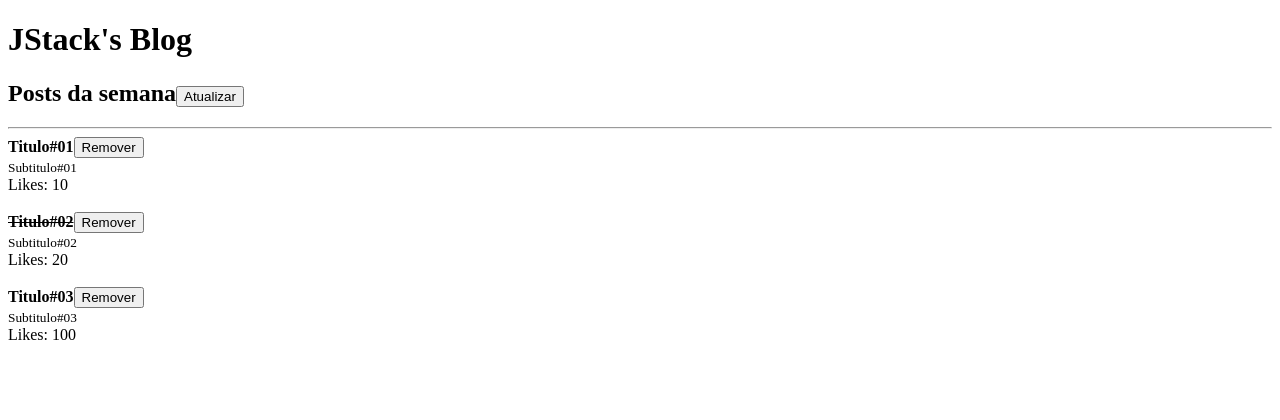
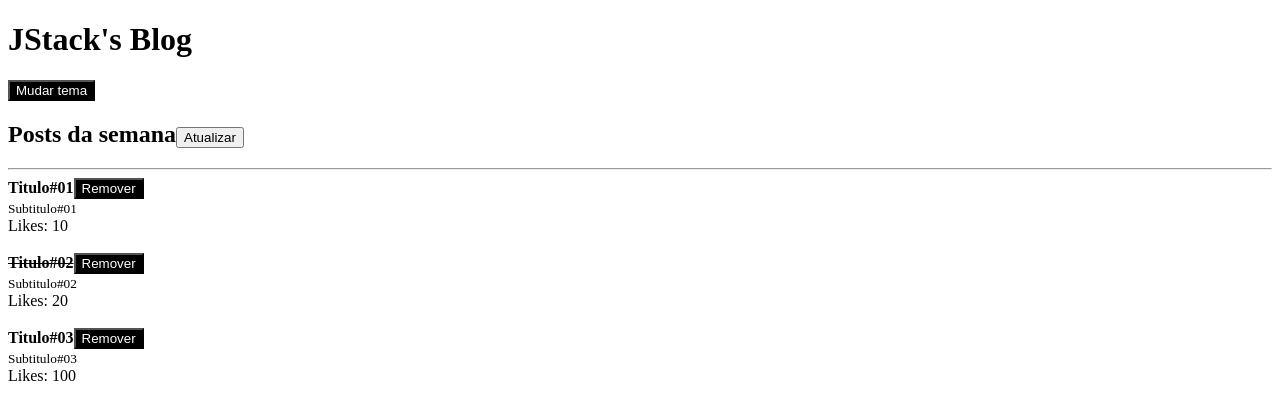
Before and after one commit to romuloms/react-fundamentos, a React app: page / in a window 1280 px wide. Shown: the top 420 px of the page. Built offline with nearby package versions, Linux system fonts and the light colour scheme.

Commit message:
used context api

```diff
--- a/src/App.js
+++ b/src/App.js
@@ -2,6 +2,7 @@
 
 import Post from './Post';
 import Header from './Header';
+import { ThemeProvider } from './ThemeContext';
 
 function App() {
   const [posts, setPosts] = useState([
@@ -50,7 +51,7 @@
   }
 
   return (
-    <>
+    <ThemeProvider>
       <Header>
         <h2>
           Posts da semana
@@ -68,7 +69,7 @@
         />
       ))}
 
-    </>
+    </ThemeProvider>
   );
 }
 
--- /dev/null
+++ b/src/Button.js
@@ -0,0 +1,25 @@
+import React, { useContext } from 'react';
+import PropTypes from 'prop-types';
+
+import { ThemeContext } from './ThemeContext';
+
+export default function Button(props) {
+  const { theme } = useContext(ThemeContext);
+
+  return (
+    <button
+      onClick={props.onClick}
+      style={{
+        color: theme === 'dark' ? '#fff' : '#000',
+        background: theme === 'dark' ? '#000' : '#fff',
+      }}
+    >
+      {props.children}
+    </button>
+  );
+}
+
+Button.propTypes = {
+  children: PropTypes.node.isRequired,
+  onClick: PropTypes.func.isRequired,
+}
--- a/src/Header.js
+++ b/src/Header.js
@@ -1,10 +1,18 @@
-import React from 'react';
+import React, { useContext } from 'react';
 import PropTypes from 'prop-types';
+import Button from './Button';
 
-export default function Header(props, children) {
+import { ThemeContext } from './ThemeContext';
+
+export default function Header(props) {
+  const { onToggleTheme } = useContext(ThemeContext);
+
   return (
     <>
       <h1>{props.title}</h1>
+      <Button onClick={onToggleTheme}>
+        Mudar tema
+      </Button>
       {props.children}
     </>
   );
--- a/src/Post.js
+++ b/src/Post.js
@@ -1,19 +1,20 @@
 import React from 'react';
 import PropTypes from 'prop-types';
+import PostHeader from './PostHeader';
 
 
 export default function Post(props) {
   return (
     <>
       <article>
-        <strong>
-          {props.post.read
-            ? <s>{props.post.title}</s>
-            : props.post.title}
-        </strong>
-        <button onClick={() => props.onRemove(props.post.id)}>
-          Remover
-        </button>
+        <PostHeader
+          onRemove={props.onRemove}
+          post={{
+            id: props.post.id,
+            title: props.post.title,
+            read: props.post.read,
+          }}
+        />
         <br/>
         <small>{props.post.subtitle}</small>
         <br />
--- /dev/null
+++ b/src/PostHeader.js
@@ -0,0 +1,28 @@
+import React from 'react';
+import PropTypes from 'prop-types';
+
+import Button from './Button';
+
+export default function PostHeader(props) {
+  return (
+    <>
+      <strong>
+        {props.post.read
+          ? <s>{props.post.title}</s>
+          : props.post.title}
+      </strong>
+      <Button onClick={() => props.onRemove(props.post.id)}>
+        Remover
+      </Button>
+    </>
+  );
+}
+
+PostHeader.propTypes = {
+  onRemove: PropTypes.func.isRequired,
+  post: PropTypes.shape({
+    id: PropTypes.number.isRequired,
+    title: PropTypes.string.isRequired,
+    read: PropTypes.bool.isRequired,
+  }).isRequired,
+};
--- /dev/null
+++ b/src/ThemeContext.js
@@ -0,0 +1,26 @@
+import React, { useState, createContext } from 'react';
+
+export const ThemeContext = createContext('dark');
+
+export function ThemeProvider(props) {
+  const [theme, setTheme] = useState('dark');
+
+  function handleToggleTheme() {
+    setTheme((prevState) => (
+      prevState === 'dark'
+        ? 'light'
+        : 'dark'
+    ));
+  }
+
+  return (
+    <ThemeContext.Provider
+      value={{
+        theme,
+        onToggleTheme: handleToggleTheme,
+      }}
+    >
+      {props.children}
+    </ThemeContext.Provider>
+  );
+}
```
